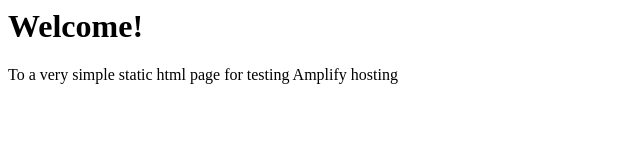
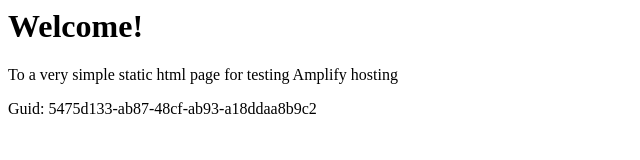
Before and after one commit to aws-aemilia-nrt/Github-PR-Commit-Integration-Test-DoNotTouch-v0-preprod-ap-northeast-1, a website: page src/index.html in a window 1280 px wide. Shown: the whole page, without its empty margins (0-640 px from the left). Drawn offline with Linux system fonts and the light colour scheme.

Commit message:
commit from integ tests

```diff
--- a/src/index.html
+++ b/src/index.html
@@ -1,3 +1,5 @@
+
+
 <html lang="en">
 
 <head>
@@ -10,6 +12,6 @@
 <body>
     <h1>Welcome!</h1>
     <p>To a very simple static html page for testing Amplify hosting</p>
-</body>
+    <p>Guid: 5475d133-ab87-48cf-ab93-a18ddaa8b9c2</p></body>
 
 </html>
```
